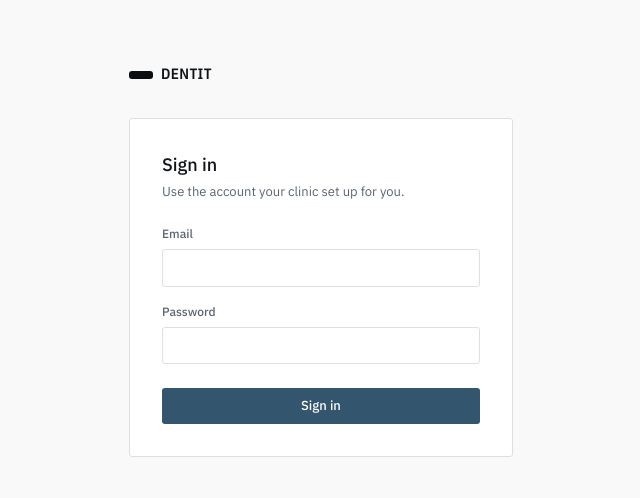
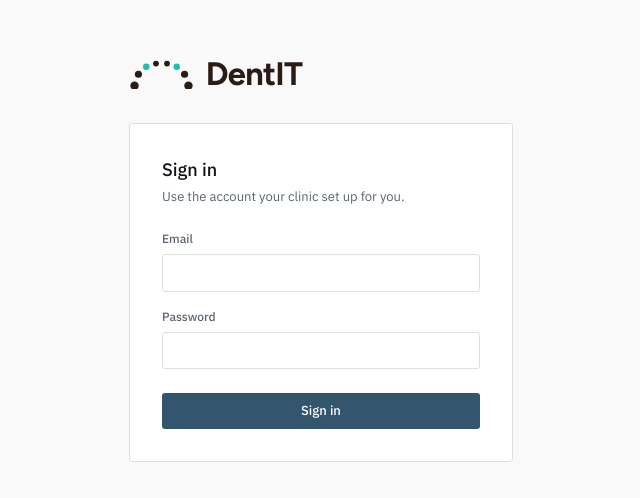
Before and after one commit to aatmanpandya/DentIt, a Next.js app: page /login in a window 1280 px wide. Shown: the part 140-638 px from the top of the page, without its empty margins (319-959 px from the left). Built offline with nearby package versions, Linux system fonts and the light colour scheme.

Commit message:
Replace placeholder logo with the graduated-arch mark (design 12A)

```diff
--- a/src/app/globals.css
+++ b/src/app/globals.css
@@ -45,6 +45,7 @@
   --font-data: var(--font-plex-mono);
   --font-sans: var(--font-plex-sans);
   --font-condensed: var(--font-plex-condensed);
+  --font-brand: var(--font-figtree);
 
   --radius-DEFAULT: var(--radius);
 }
--- a/src/app/layout.tsx
+++ b/src/app/layout.tsx
@@ -1,5 +1,5 @@
 import type { Metadata } from "next";
-import { IBM_Plex_Sans, IBM_Plex_Mono, IBM_Plex_Sans_Condensed } from "next/font/google";
+import { IBM_Plex_Sans, IBM_Plex_Mono, IBM_Plex_Sans_Condensed, Figtree } from "next/font/google";
 import "./globals.css";
 import { Providers } from "./providers";
 
@@ -23,6 +23,13 @@ const plexCondensed = IBM_Plex_Sans_Condensed({
   weight: ["600"],
 });
 
+// Logo wordmark only (src/components/brand/logo.tsx) — not a UI font.
+const figtree = Figtree({
+  variable: "--font-figtree",
+  subsets: ["latin"],
+  weight: ["700"],
+});
+
 export const metadata: Metadata = {
   title: "DentIt",
   description: "Practice management for dental clinics.",
@@ -32,7 +39,7 @@ export default function RootLayout({ children }: LayoutProps<"/">) {
   return (
     <html
       lang="en"
-      className={`${plexSans.variable} ${plexMono.variable} ${plexCondensed.variable} h-full antialiased`}
+      className={`${plexSans.variable} ${plexMono.variable} ${plexCondensed.variable} ${figtree.variable} h-full antialiased`}
     >
       <body className="min-h-full flex flex-col bg-paper text-ink">
         <Providers>{children}</Providers>
--- a/src/app/login/page.tsx
+++ b/src/app/login/page.tsx
@@ -1,5 +1,6 @@
 "use client";
 
+import { Logo } from "@/components/brand/logo";
 import { useState, type FormEvent } from "react";
 import { useAuth, ApiError } from "@/lib/auth-context";
 
@@ -26,11 +27,8 @@ export default function LoginPage() {
   return (
     <main className="flex min-h-screen items-center justify-center bg-paper px-4">
       <div className="w-full max-w-sm">
-        <div className="mb-8 flex items-center gap-2">
-          <div className="h-2 w-6 rounded-[var(--radius)] bg-band" aria-hidden />
-          <span className="font-condensed text-[15px] uppercase tracking-wide text-ink">
-            DentIt
-          </span>
+        <div className="mb-8 flex items-center">
+          <Logo height={26} />
         </div>
 
         <div className="rounded-[var(--radius)] border border-rule bg-surface p-8">
--- /dev/null
+++ b/src/components/brand/logo.tsx
@@ -0,0 +1,55 @@
+/**
+ * DentIt logo, design 12A ("graduated arch, canine accent"). Eight dots read as an arch of
+ * teeth: wide molars at the ends tapering to narrow incisors at the centre, with the
+ * turquoise accent on both canines. The wordmark is single-weight Figtree.
+ *
+ * Dot geometry is shared with src/app/icon.svg (the favicon); keep the two in step.
+ */
+
+const ARCH_DOTS: ReadonlyArray<{ cx: number; cy: number; r: number; accent?: boolean }> = [
+  { cx: 8.5, cy: 39.5, r: 6.5 },
+  { cx: 14.5, cy: 22, r: 5.5 },
+  { cx: 26.5, cy: 10.5, r: 5, accent: true },
+  { cx: 41.5, cy: 5.5, r: 4.5 },
+  { cx: 58.5, cy: 5.5, r: 4.5 },
+  { cx: 73.5, cy: 10.5, r: 5, accent: true },
+  { cx: 85.5, cy: 22, r: 5.5 },
+  { cx: 91.5, cy: 39.5, r: 6.5 },
+];
+
+export const BRAND_INK = "#2a1b14";
+export const BRAND_ACCENT = "#1fbfae";
+
+/** The arch on its own. `tone="light"` is for dark backgrounds. */
+export function LogoMark({ height = 16, tone = "dark" }: { height?: number; tone?: "dark" | "light" }) {
+  const base = tone === "dark" ? BRAND_INK : "#ffffff";
+  return (
+    <svg
+      viewBox="0 0 100 46"
+      height={height}
+      width={(height * 100) / 46}
+      aria-hidden
+      className="flex-none"
+    >
+      {ARCH_DOTS.map((d, i) => (
+        <circle key={i} cx={d.cx} cy={d.cy} r={d.r} fill={d.accent ? BRAND_ACCENT : base} />
+      ))}
+    </svg>
+  );
+}
+
+/** Mark + wordmark lockup. */
+export function Logo({ height = 24 }: { height?: number }) {
+  return (
+    <span className="inline-flex items-center" style={{ gap: height * 0.45 }} aria-label="DentIt">
+      <LogoMark height={height * 1.15} />
+      <span
+        className="font-brand font-bold leading-none"
+        style={{ fontSize: height * 1.25, color: BRAND_INK, letterSpacing: "-0.02em" }}
+        aria-hidden
+      >
+        DentIT
+      </span>
+    </span>
+  );
+}
--- a/src/components/shell/top-bar.tsx
+++ b/src/components/shell/top-bar.tsx
@@ -3,6 +3,7 @@
 import { useState } from "react";
 import { ChevronDown, Search, LogOut } from "lucide-react";
 import { useAuth } from "@/lib/auth-context";
+import { LogoMark } from "@/components/brand/logo";
 
 export function TopBar() {
   const { user, logout } = useAuth();
@@ -11,7 +12,7 @@ export function TopBar() {
   return (
     <header className="flex h-12 flex-none items-center gap-4 border-b border-rule bg-surface px-4 print:hidden">
       <button className="flex items-center gap-1.5 rounded-[var(--radius)] px-2 py-1 text-[13px] font-medium text-ink hover:bg-steel-lo">
-        <span className="h-2 w-4 rounded-[2px] bg-band" aria-hidden />
+        <LogoMark height={12} />
         {user?.organization.name ?? "DentIt"}
         <ChevronDown size={14} className="text-ink-soft" />
       </button>
```
Also changed, not shown: src/app/icon.svg (added), 1 other file (tests, documents, lock files or other folders).
